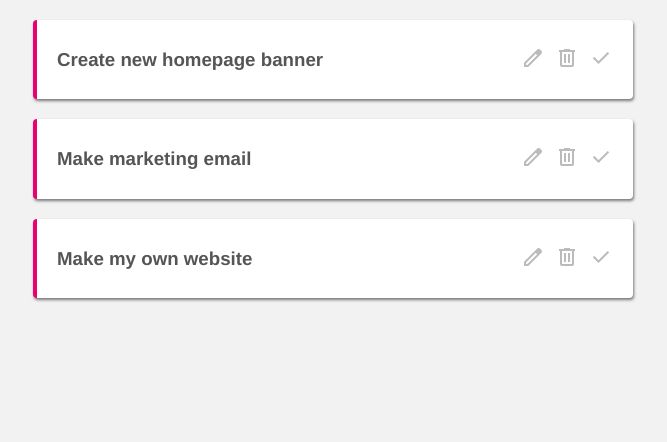
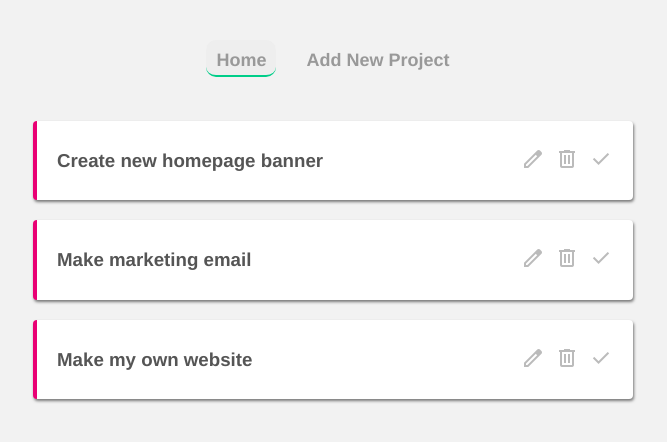
Before and after one commit to omidshome/vue-planner, a Vue app: page / in a window 1280 px wide. Shown: the top 442 px of the page, without its empty margins (307-974 px from the left). Built offline with nearby package versions, Linux system fonts and the light colour scheme; data requests are answered from the project's data file.

Commit message:
Navbar component with style added

```diff
--- a/src/App.vue
+++ b/src/App.vue
@@ -1,15 +1,18 @@
 <template>
   <div>
+    <NavbarVue></NavbarVue>
     <router-view> </router-view>
   </div>
 </template>
 
 <script>
 import HomeViewVue from "./views/HomeView.vue";
+import NavbarVue from "./components/Navbar.vue";
 
 export default {
   components: {
     HomeViewVue,
+    NavbarVue,
   },
 };
 </script>
--- /dev/null
+++ b/src/components/Navbar.vue
@@ -0,0 +1,36 @@
+<template>
+  <div>
+    <nav class="main-nav">
+      <router-link :to="{ name: 'home' }">Home</router-link>
+      <router-link :to="{ name: 'addProject' }">Add New Project</router-link>
+    </nav>
+  </div>
+</template>
+
+<script>
+export default {};
+</script>
+
+<style scoped>
+.main-nav {
+  margin: 40px auto;
+  text-align: center;
+}
+
+.main-nav a {
+  display: inline-block;
+  text-decoration: none;
+  margin: 0 10px;
+  color: #999;
+  font-size: 18px;
+  font-weight: bold;
+  border-radius: 10px;
+  padding: 10px;
+}
+
+a.router-link-active {
+  border-bottom: 2px solid #00ce89;
+  padding-bottom: 4px;
+  background: #eee;
+}
+</style>
```
